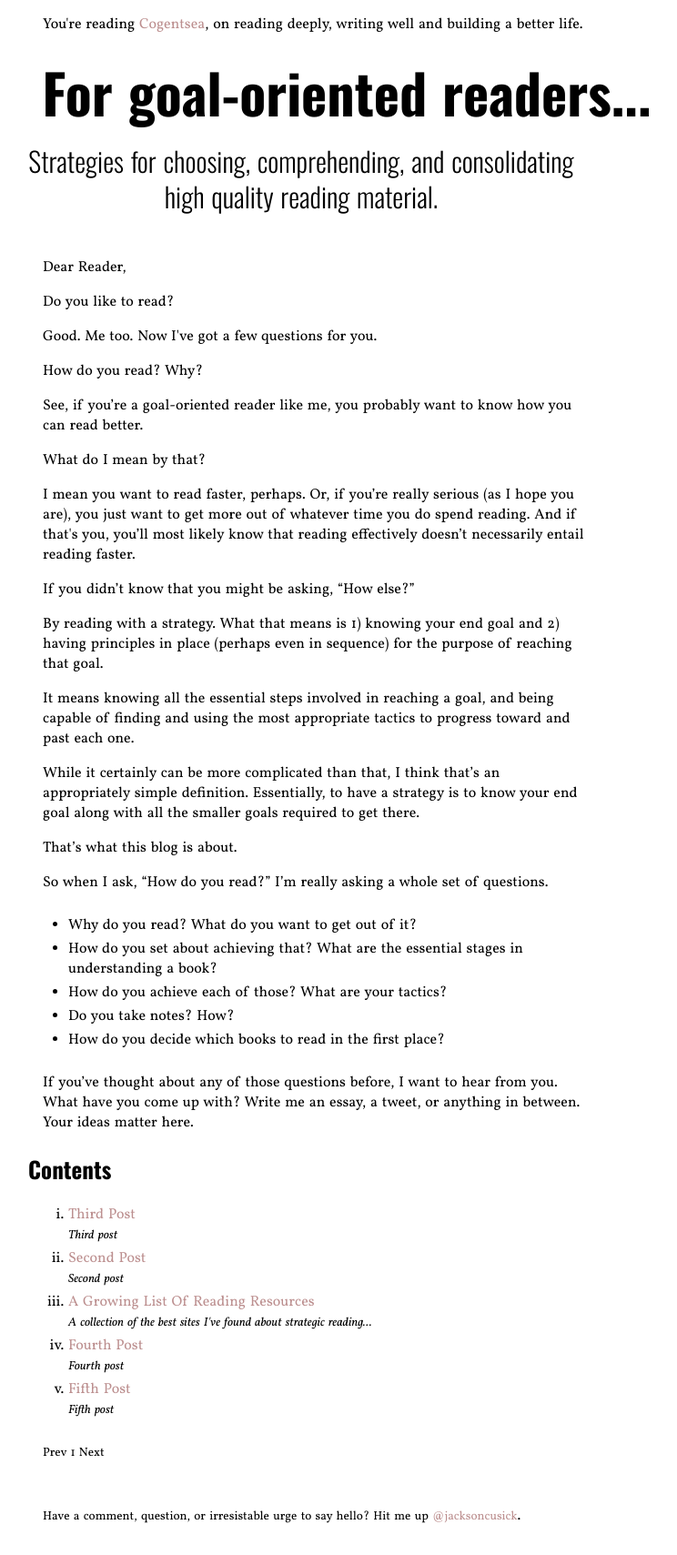
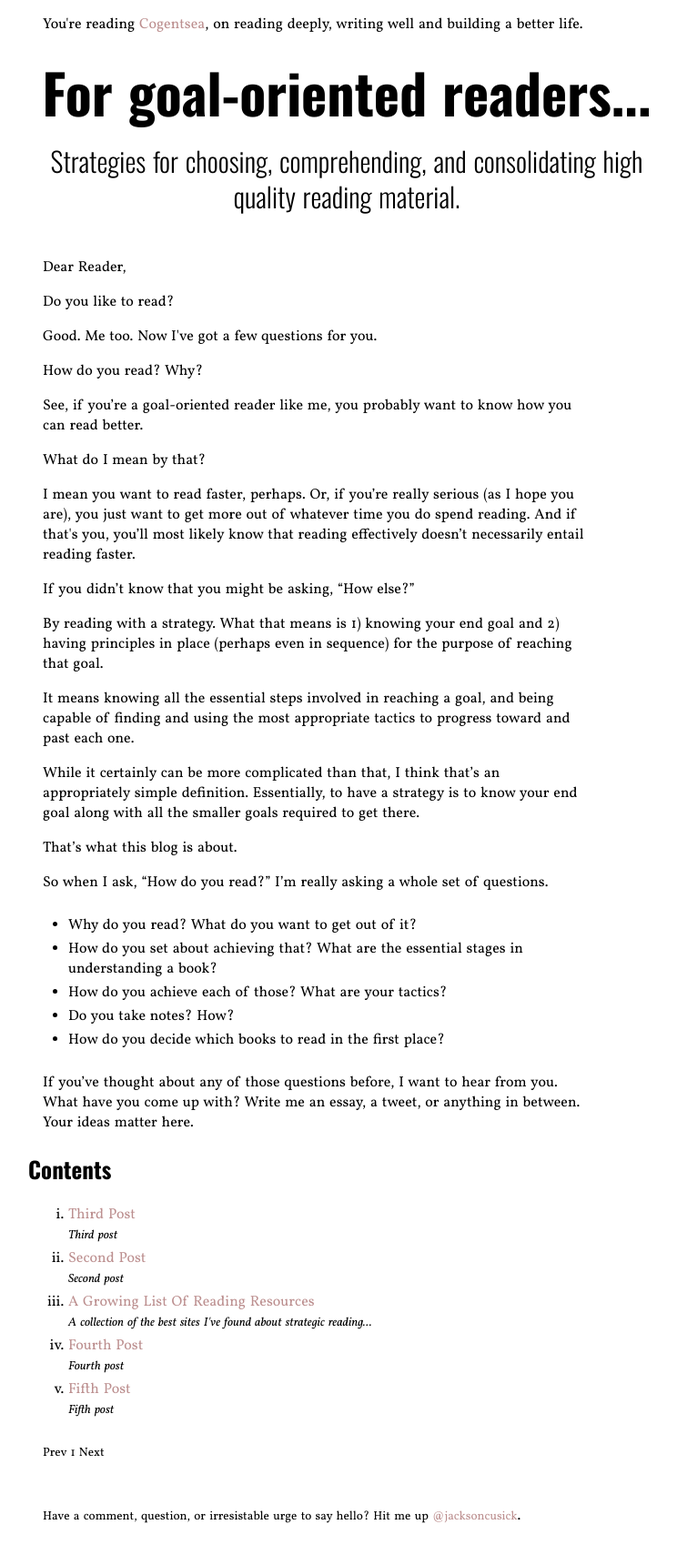
Before and after one commit to jacksoncusick/cogentsea, a Jekyll site: the page built from index.html, in a window 1280 px wide. Shown: the whole page at 91% size, without its empty margins (259-1003 px from the left). Built offline with Jekyll 4.4.1, drawn with Linux system fonts in a browser that asks for light colours; the list of posts is cut into pages by our own code.

Commit message:
Updated og_main.css

```diff
--- a/stylesheets/og_main.css
+++ b/stylesheets/og_main.css
@@ -47,7 +47,7 @@ h1 {
 	font-weight: 700;
 }
 h2 {
-	max-width: 600px;
+	max-width: 980px;
 	font-size: 30px;
 	font-weight: 300;
 	line-height: 1.31125;
```
